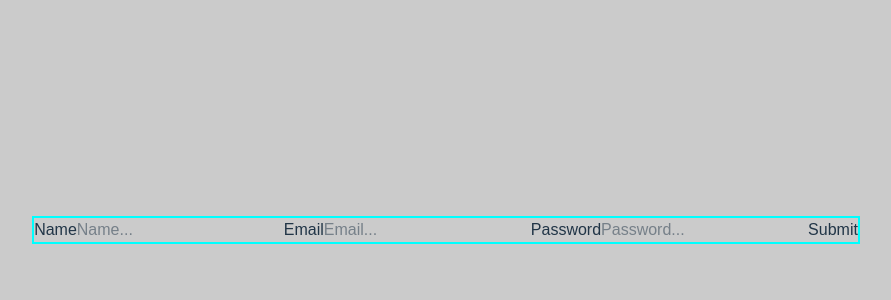
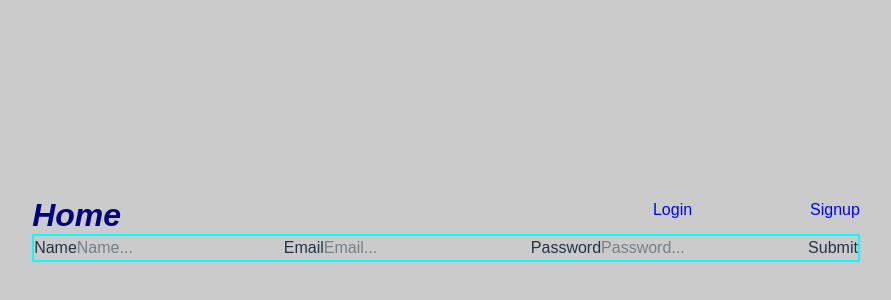
Before and after one commit to KUSHALMANDALA07/ECommerce-Follow-Along, a React (Vite) app in the folder frontend/: page /signup in a window 1280 px wide. Shown: the part 170-470 px from the top of the page, without its empty margins (194-1085 px from the left). Built offline with nearby package versions, Linux system fonts and the light colour scheme.

Commit message:
completed

```diff
--- a/frontend/src/App.jsx
+++ b/frontend/src/App.jsx
@@ -5,6 +5,7 @@ import Signup from './components/Signup'
 import Products from './components/Products'
 import { BrowserRouter } from 'react-router-dom'
 import AllRouting from './AllRouting'
+import Navbar from './components/Navbar'
 
 function App() {
 
@@ -12,10 +13,11 @@ function App() {
   return (
     <>
       <BrowserRouter>
+       <Navbar/>
        <AllRouting/>
       </BrowserRouter>
     </>
   )
-}
+}1
 
 export default App
--- /dev/null
+++ b/frontend/src/components/Navbar.jsx
@@ -0,0 +1,34 @@
+import React from 'react'
+import { useNavigate } from 'react-router-dom'
+import styles from "./navbar.module.css";
+const Navbar = () => {
+    const navigate = useNavigate();
+  return (
+    <div
+    className={styles.navbar}
+    >
+      <div
+      onClick={()=>{
+        navigate("/");
+      }}
+      >
+        <h1>Home</h1>
+      </div>
+      <div>
+      <div
+      onClick={()=>{
+        navigate("/login");
+      }}
+      >Login</div>
+      <div
+      onClick={()=>{
+        navigate("/signup");
+      }}
+      >Signup</div>
+      </div>
+
+    </div>
+  )
+}
+
+export default Navbar
--- /dev/null
+++ b/frontend/src/components/navbar.module.css
@@ -0,0 +1,33 @@
+.navbar{
+    display: flex;
+    justify-content: space-between;
+    flex-wrap: nowrap;
+}
+
+.navbar > div:nth-child(2){
+    display: flex;
+    justify-content: space-between;
+    width: 25%;
+    flex-wrap: nowrap;
+}
+
+.navbar > div:nth-child(2) div{
+    color: blue;
+    text-decoration: solid;
+    font-weight: 500;
+}
+
+.navbar > div:nth-child(2) div:hover{
+    cursor: pointer;
+}
+
+.navbar h1:hover{
+    cursor: pointer;
+}
+
+.navbar h1{
+    color: navy;
+    font-style: italic;
+    font-size: xx-large;
+    font-weight: 600;
+}
```
